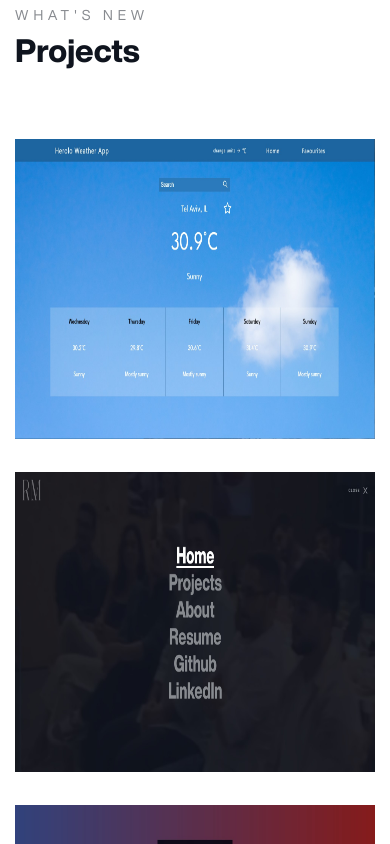
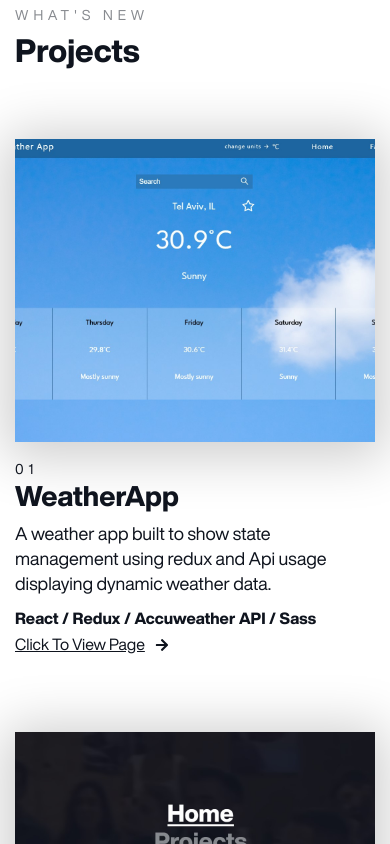
Before and after one commit to roimalka10/portfolio-2022, a React (Create React App) app: page / in a window 390 px wide. Shown: the part 920-1764 px from the top of the page. Built offline with nearby package versions, Linux system fonts and the light colour scheme.

Commit message:
projects section big changes

```diff
--- a/src/components/ContactButton.js
+++ b/src/components/ContactButton.js
@@ -6,7 +6,8 @@ const ContactButton = () => {
   return (
     <>
       <motion.a
-        href="#"
+        href="https://chatwith.io/s/roi-malka"
+        target="_blank"
         className="contact-link"
         initial={{ opacity: 0, y: 30 }}
         animate={{ opacity: 1, y: 0 }}
--- a/src/components/Projects.js
+++ b/src/components/Projects.js
@@ -1,24 +1,52 @@
-import React, { forwardRef } from "react";
+import React, { useRef, forwardRef } from "react";
 import "../css/Projects.css";
 import { projects } from "../projects-data/projects-data";
 import { FaArrowRight } from "react-icons/fa";
+import { motion } from "framer-motion";
 
 const Projects = forwardRef((props, ref) => {
   return (
     <>
       <section className="projects" ref={ref}>
         <div className="wrapper">
-          <div className="headline">
+          <motion.div
+            className="headline"
+            initial="hidden"
+            whileInView="visible"
+            viewport={{ once: true, amount: 0.3 }}
+            transition={{ duration: 0.5 }}
+            variants={{
+              visible: { opacity: 1, y: 0 },
+              hidden: { opacity: 0, y: 40 },
+            }}
+          >
             <h5>What's New</h5>
             <h1>Projects</h1>
-          </div>
+          </motion.div>
           <div className="list">
             {projects.map((project) => (
-              <div key={project.id} className={`project project${project.id}`}>
-                <a href={project.link} target="_blank">
-                  <div className="project-image">
+              <motion.div
+                key={project.id}
+                className={`project project${project.id}`}
+                initial="hidden"
+                whileInView="visible"
+                viewport={{ once: true, amount: 0.3 }}
+                transition={{ duration: 0.5 }}
+                variants={{
+                  visible: { opacity: 1, y: 0 },
+                  hidden: { opacity: 0, y: 40 },
+                }}
+              >
+                <a
+                  href={project.link}
+                  className="project-image"
+                  target="_blank"
+                >
+                  <div className="project-image-container">
                     <img src={project.img} />
                   </div>
+                  <div className="image-number">0{project.id}</div>
+                </a>
                 <div className="project-text">
                   <h5>0{project.id}</h5>
                   <h2>{project.title}</h2>
@@ -33,8 +61,7 @@ const Projects = forwardRef((props, ref) => {
                     <FaArrowRight size={14} className="icon-size" />
                   </a>
                 </div>
-                </a>
-              </div>
+              </motion.div>
             ))}
           </div>
         </div>
--- a/src/css/Projects.css
+++ b/src/css/Projects.css
@@ -4,86 +4,93 @@
 }
 
 .projects .list {
-  display: flex;
-  flex-wrap: wrap;
-  margin: 95px -30px 30px -30px;
-  justify-content: center;
+  margin-top: 100px;
 }
 
 .projects .list .project {
-  margin: 30px;
-  width: calc(50% - 60px);
+  margin: 130px 0px;
+  width: 100%;
+  height: 450px;
+  display: flex;
 }
 
-.projects .list .project > a::after {
+.projects .list .project:nth-child(even) {
+  direction: rtl;
+}
+
+.projects .list .project .project-image {
+  width: 50%;
+  box-shadow: 0 5px 40px 20px rgb(0 0 0 / 20%);
+}
+
+.projects .list .project .project-image::after {
   content: "";
   position: absolute;
   top: 0;
   left: 0;
-  width: 100%;
+  width: 0;
   height: 100%;
   background: rgb(15 20 30 / 95%);
   z-index: 0;
-  opacity: 0;
-  transition: 0.3s all;
+  transition: 0.5s all 0.3s;
 }
 
-.projects .list .project > a:hover::after {
-  opacity: 1 !important;
-  transition: 0.3s all;
+.projects .list .project .project-image:hover::after {
+  width: 100%;
+  transition: 0.5s all 0.3s;
 }
 
-.projects .list .project .project-image {
+.projects .list .project .project-image-container {
   height: 100%;
   overflow: hidden;
 }
 
-.projects .list .project-image img {
+.projects .list .project-image .project-image-container img {
   height: 100%;
-  transition: 0.4s all;
+  transition: 0.5s all;
+  object-fit: cover;
+  object-position: center 60%;
 }
 
-.projects .list .project > a:hover .project-image img {
+.projects .list .project .project-image:hover .project-image-container img {
   transform: scale(1.03);
 }
 
-.project-text {
-  padding-left: 50px;
-  max-width: 420px;
-  position: absolute;
-  color: #fff;
-  top: 50px;
+.projects .list .project .project-text {
+  padding: 50px 0 0 130px;
+  max-width: 500px;
+  width: 50%;
+  color: var(--blue);
   z-index: 1;
 }
 
-.project-text h5 {
-  color: #fff;
-  opacity: 0;
-  transition: 0.4s all;
+.projects .list .project:nth-child(even) .project-text {
+  padding: 50px 130px 0 0;
+  direction: ltr;
 }
 
-.project-text h2 {
+.projects .list .project .project-text h5 {
+  color: var(--blue);
+}
+
+.projects .list .project .project-text h2 {
   line-height: 40px;
   font-size: 160%;
-  opacity: 0;
-  transition: 0.4s all;
 }
 
-.project-text p {
-  color: #fff;
+.projects .list .project .project-text p {
+  color: var(--blue);
   line-height: 25px;
   padding: 5px 0;
   font-size: 90%;
   font-weight: 400;
-  opacity: 0;
-  transition: 0.4s all;
 }
 
-.project-text .stack {
+.projects .list .project .project-text .stack {
   font-weight: 800;
 }
 
-.project-text .project-btn {
+.projects .list .project .project-text .project-btn {
   font-size: 80%;
   text-decoration: none;
   color: inherit;
@@ -91,51 +98,66 @@
   display: flex;
   align-items: flex-end;
   gap: 10px;
-  opacity: 0;
-  transition: 0.4s all;
 }
 
-.project-text .project-btn span {
+.projects .list .project .project-text .project-btn span {
   text-decoration: underline;
 }
 
-.projects .list .project > a:hover .project-btn {
-  top: 0px;
-  transition-delay: 0.28s;
-}
-
-.projects .list .project > a:hover .project-text h5,
-.projects .list .project > a:hover .project-text p:not(.stack),
-.projects .list .project > a:hover .project-btn {
-  opacity: 0.7;
-}
-
-.projects .list .project > a:hover .project-text h5,
-.projects .list .project > a:hover .project-text h2,
-.projects .list .project > a:hover .project-text p {
-  opacity: 1;
-  transform: translateY(-10px);
+.projects .list .project .project-image .image-number {
+  font-size: 1000%;
+  color: #fff;
+  font-weight: 800;
+  position: absolute;
+  top: -20px;
+  left: -30px;
+  line-height: 0.8;
+  z-index: 2;
+  opacity: 0;
+  transform: translateY(20px);
+  transition: 0.5s all;
   pointer-events: none;
 }
 
-.projects .list .project > a:hover .project-text h2 {
-  transition-delay: 0.07s;
+.projects .list .project:nth-child(even) .project-image .image-number {
+  left: unset;
+  right: -30px;
 }
 
-.projects .list .project > a:hover .project-text p:not(.stack) {
-  transition-delay: 0.14s;
-}
-
-.projects .list .project > a:hover .project-text .stack {
-  transition-delay: 0.21s;
+.projects .list .project .project-image:hover .image-number {
+  opacity: 1;
+  transform: translateY(0px);
 }
 
 @media (max-width: 1280px) {
   .projects .list .project {
-    width: calc(50% - 50px);
-    margin: 15px;
+    margin: 100px 0px;
+    height: 400px;
+  }
+  .projects .list .project .project-image {
+    width: 55%;
+  }
+
+  .projects .list .project .project-image .image-number {
+    font-size: 700%;
+  }
+
+  .projects .list .project .project-text {
+    width: 45%;
+    padding: 50px 0 0 80px;
+  }
+
+  .projects .list .project:nth-child(even) .project-text {
+    padding: 50px 80px 0 0;
   }
 }
+
+@media (min-width: 1024px) and (max-width: 1600px) {
+  .projects .list .project {
+    max-height: 400px;
+  }
+}
+
 @media (min-width: 1024px) and (max-width: 1280px) {
   .projects .list .project-text p:not(.stack) {
     display: none;
@@ -143,17 +165,18 @@
 }
 
 @media (min-width: 768px) and (max-width: 1024px) {
-  .projects .list {
-    align-items: center;
-    flex-wrap: nowrap;
-    flex-direction: column;
-    margin: 65px 20px 30px 20px;
+  .projects .list .project {
+    height: 300px;
+  }
+}
+
+@media (max-width: 767px) {
+  .projects .list .project .project-text {
+    padding: 20px 0 0 50px;
   }
 
-  .projects .list .project {
-    margin: 0px 0 30px 0;
-    width: 100% !important;
-    height: 100%;
+  .projects .list .project:nth-child(even) .project-text {
+    padding: 20px 50px 0 0;
   }
 }
 
@@ -170,28 +193,52 @@
   }
 
   .projects .list .project {
-    margin: 0px 0 30px 0;
-    width: 100% !important;
+    margin: 0px 0 80px 0;
+    width: 100%;
     height: 100%;
+    flex-direction: column;
+    align-items: center;
   }
 
-  .projects .list .project .project-image img {
-    min-height: 300px;
+  .projects .list .project .project-text {
+    width: 100%;
+    padding: 20px 20px 0px 0;
   }
 
-  .project-text {
-    padding: 0 30px;
-    width: 100% !important;
-    top: 30px;
-  }
-  .projects .list .project-text p:not(.stack) {
-    display: none;
-  }
-  .project-text h2 {
+  .projects .list .project .project-text h2 {
     font-size: 140%;
   }
 
-  .project-text .stack {
+  .projects .list .project .project-text .stack {
     font-size: 80%;
   }
+
+  .projects .list .project .project-text .project-btn {
+    position: unset;
+  }
+
+  .projects .list .project .project-text h5 {
+    padding: 0;
+  }
+
+  .projects .list .project .project-image {
+    width: 100%;
+    box-shadow: 0 5px 50px 10px rgb(0 0 0 / 20%);
+  }
+
+  .projects .list .project-image .project-image-container img {
+    transform: scale(1.03);
+    height: 300px;
+  }
+
+  .projects .list .project .project-image .image-number {
+    font-size: 500%;
+    top: -10px;
+    left: -10px;
+  }
+
+  .projects .list .project:nth-child(even) .project-image .image-number {
+    left: unset;
+    right: -10px;
+  }
 }
```
Lines whose indentation alone changed are shown as unchanged.
